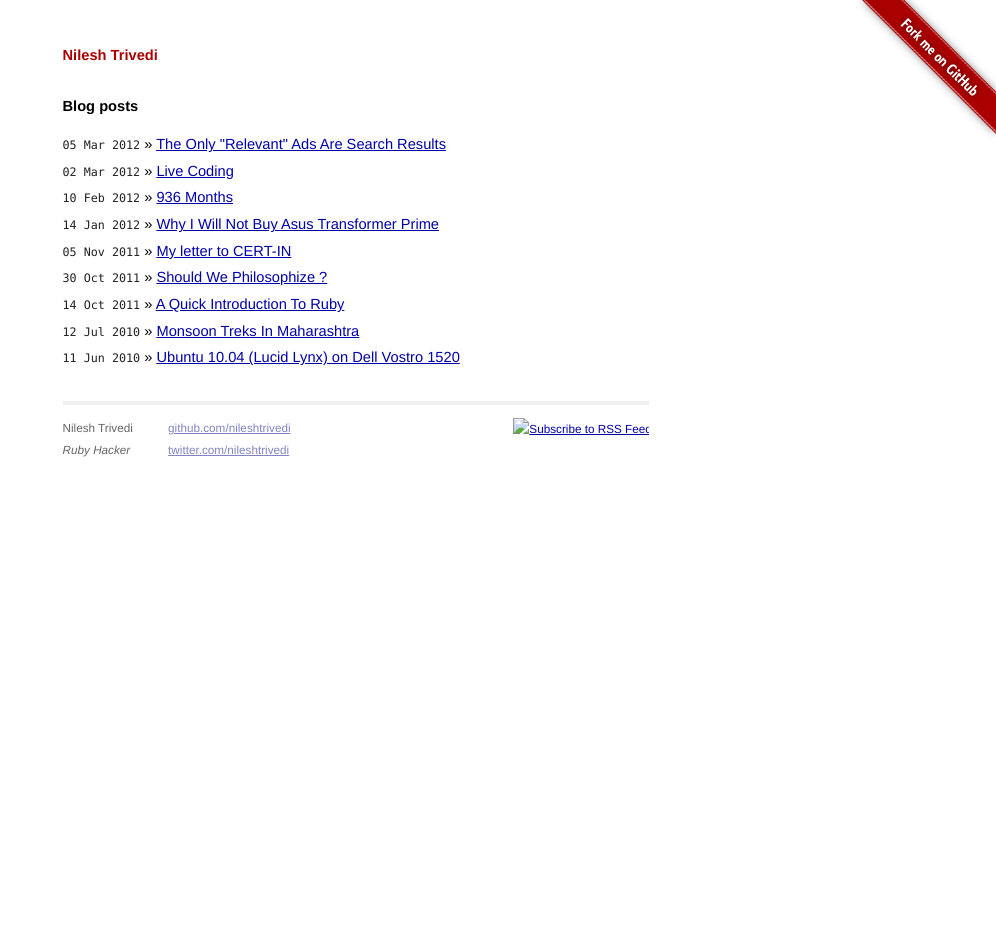
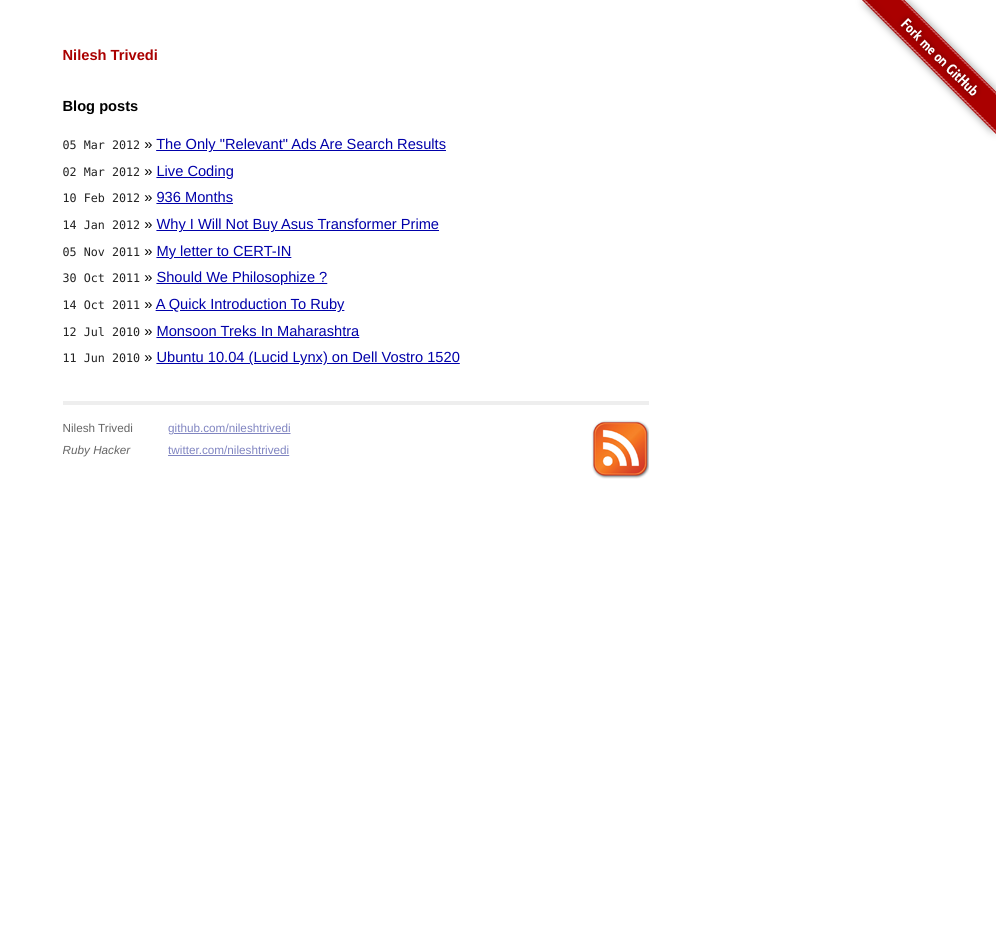
Before and after one commit to nileshtrivedi/nileshtrivediioold, a Jekyll site: the page built from index.html, in a window 1280 px wide. Shown: the whole page, without its empty margins (284-1280 px from the left). Built offline with Jekyll 4.4.1, drawn with Linux system fonts in a browser that asks for light colours.

Commit message:
Added RSS icon

```diff
--- a/_layouts/default.html
+++ b/_layouts/default.html
@@ -40,7 +40,7 @@
     </div>
     <div class="rss">
       <a href="http://feeds.feedburner.com/nileshtrivedi">
-        <img src="/images/rss.png" alt="Subscribe to RSS Feed" />
+        <img src="/css/rss.png" alt="Subscribe to RSS Feed" />
       </a>
     </div>
   </div>
```
Also changed, not shown: css/rss.png (added).
